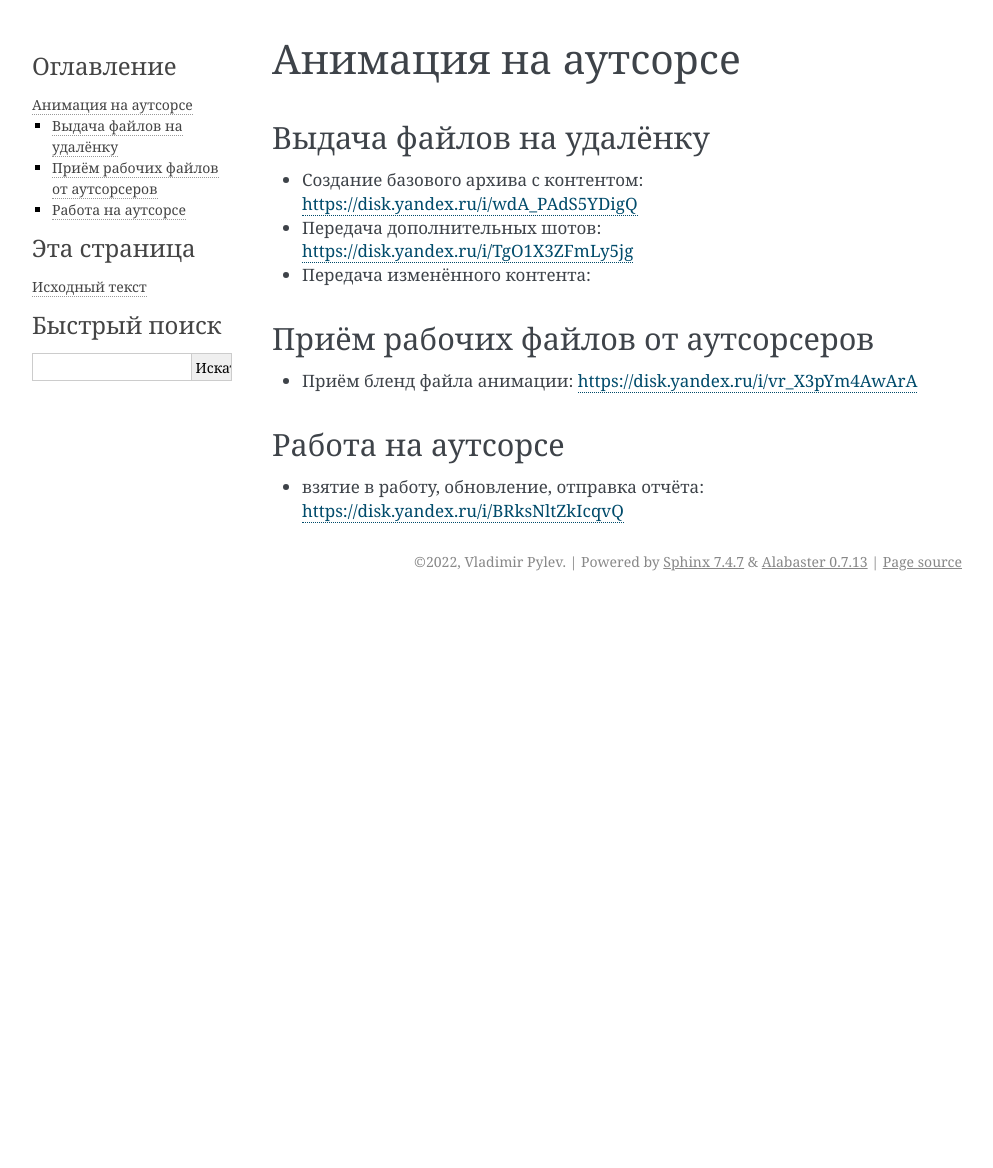
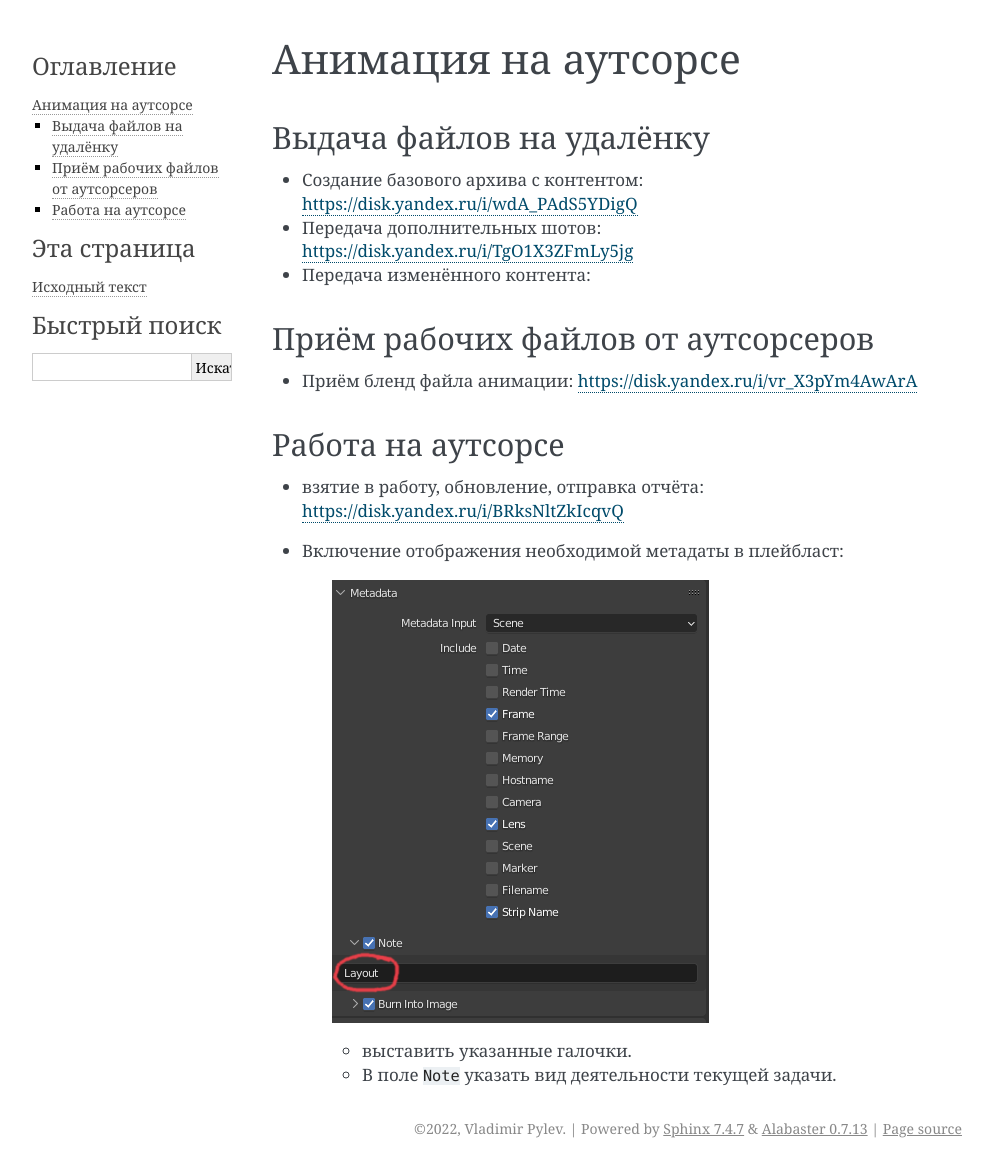
Before and after one commit to volodya-renderberg/cerebro-b3d-connect-manual, a Sphinx documentation site: the page built from docs/source/manual/processes/animation_at_outsource.rst, in a window 1280 px wide. Shown: the whole page, without its empty margins (148-1141 px from the left). Built offline with Sphinx 7.4.7, drawn with Linux system fonts in a browser that asks for light colours; before the commit the page ends 900 px from its top, so only the background shows below that.

Commit message:
анимация на аутсорсе

```diff
--- a/docs/source/manual/processes/animation_at_outsource.rst
+++ b/docs/source/manual/processes/animation_at_outsource.rst
@@ -23,3 +23,11 @@
 -------------------
 
 * взятие в работу, обновление, отправка отчёта: `<https://disk.yandex.ru/i/BRksNltZkIcqvQ>`_
+
+* Включение отображения необходимой метадаты в плейбласт:
+
+    .. image:: ../../_static/images/meta_data_settings.png
+
+    * выставить указанные галочки.
+
+    * В поле ``Note`` указать вид деятельности текущей задачи.
```
Also changed, not shown: docs/source/_static/images/meta_data_settings.png.
